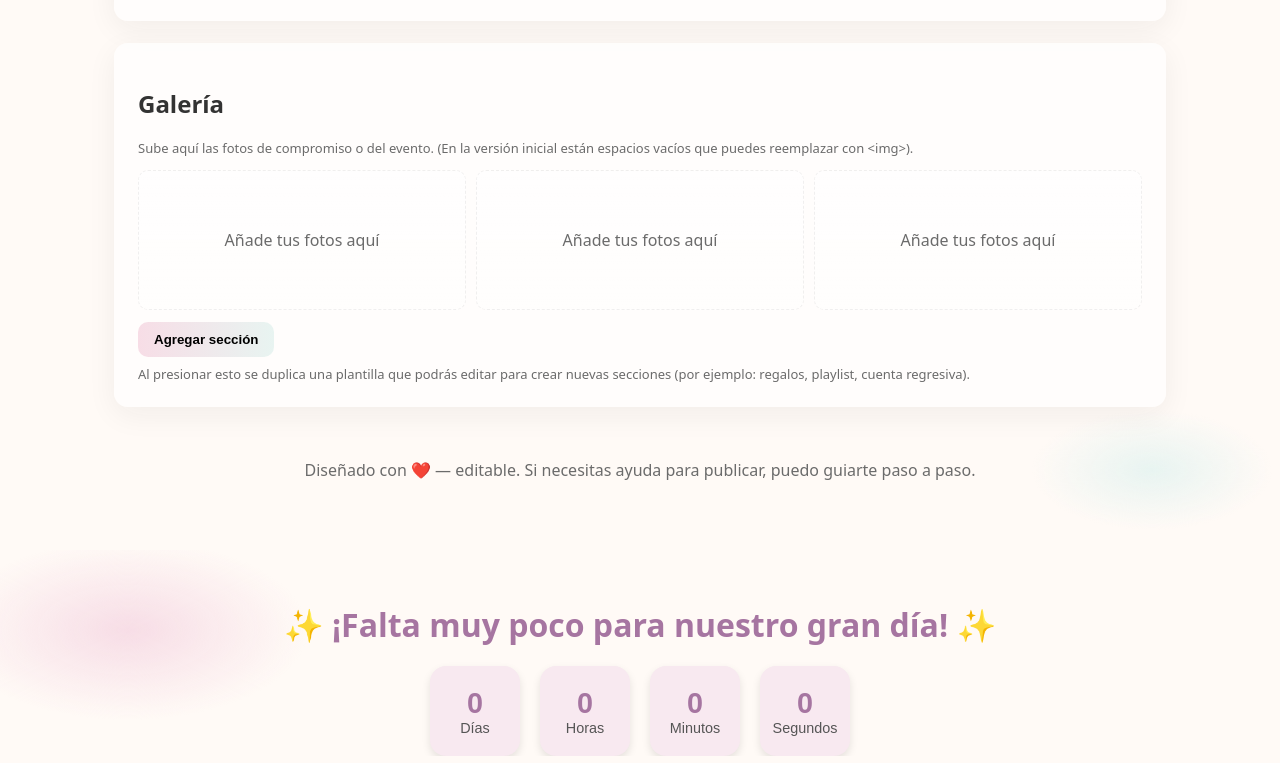
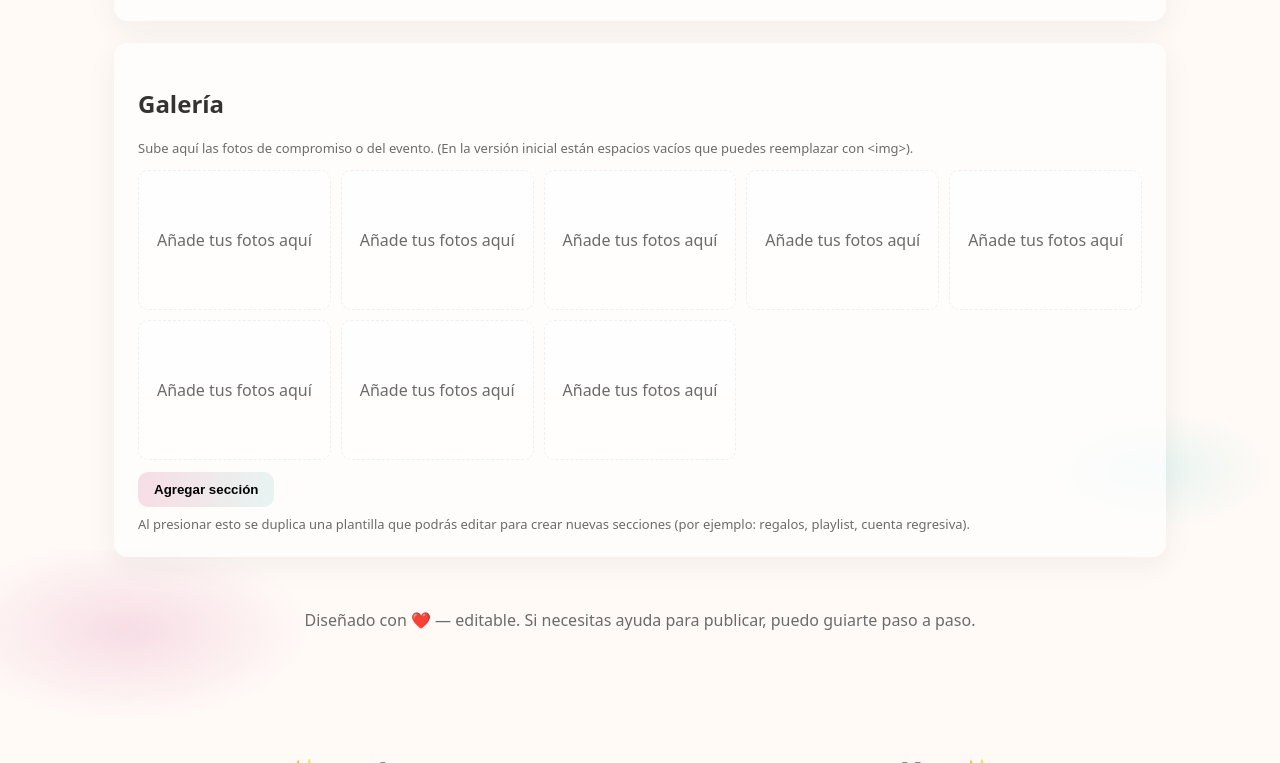
Before and after one commit to cbrownramirez-prog/Catalinayluis.github.io, a plain HTML site: page index.html in a window 1280 px wide. Shown: the part 1850-2613 px from the top of the page. Drawn offline with Linux system fonts and the light colour scheme.

Commit message:
Update index.html

```diff
--- a/index.html
+++ b/index.html
@@ -98,7 +98,7 @@
       <nav>
         <a href="#inicio">Inicio</a>
         <a href="#historia">Nuestra historia</a>
-        <a href="#lugares">Ceremonia & Fiesta</a>
+        <a href="#lugares">Ceremonia y Fiesta</a>
         <a href="#rsvp">Confirmación</a>
         <a href="#galeria">Galería</a>
         <li><a href="#codigo-novios">Código de Novios</a></li>
@@ -221,6 +221,11 @@
   <h2>Galería</h2>
   <p class="small">Sube aquí las fotos de compromiso o del evento. (En la versión inicial están espacios vacíos que puedes reemplazar con &lt;img&gt;).</p>
   <div class="gallery-grid" id="gallery">
+    <div class="placeholder">Añade tus fotos aquí</div>
+    <div class="placeholder">Añade tus fotos aquí</div>
+    <div class="placeholder">Añade tus fotos aquí</div>
+    <div class="placeholder">Añade tus fotos aquí</div>
+    <div class="placeholder">Añade tus fotos aquí</div>
     <div class="placeholder">Añade tus fotos aquí</div>
     <div class="placeholder">Añade tus fotos aquí</div>
     <div class="placeholder">Añade tus fotos aquí</div>
@@ -427,7 +432,6 @@ document.querySelectorAll('a[href^="#"]').forEach(a=>{
     <p>Código: <span style="background:#fff; padding:8px 16px; border-radius:12px; box-shadow:0 2px 6px rgba(0,0,0,0.1);">12345-6789</span></p>
   </div>
 
-  <p style="margin-top:20px; color:#777;">(También puedes usar este código en línea en <a href="https://www.falabella.cl" target="_blank" style="color:#a675a1; text-decoration:none;">Falabella</a>
 </section>
 
 </script>
```
